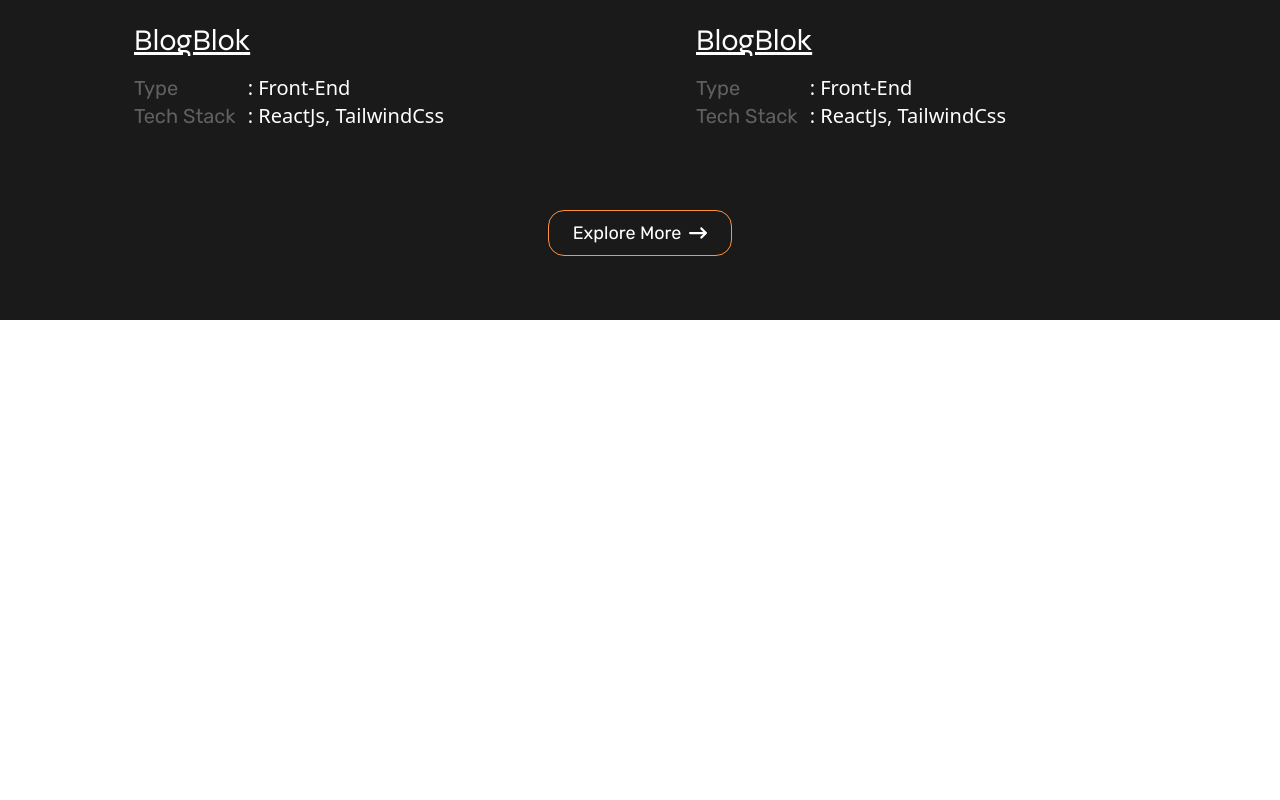
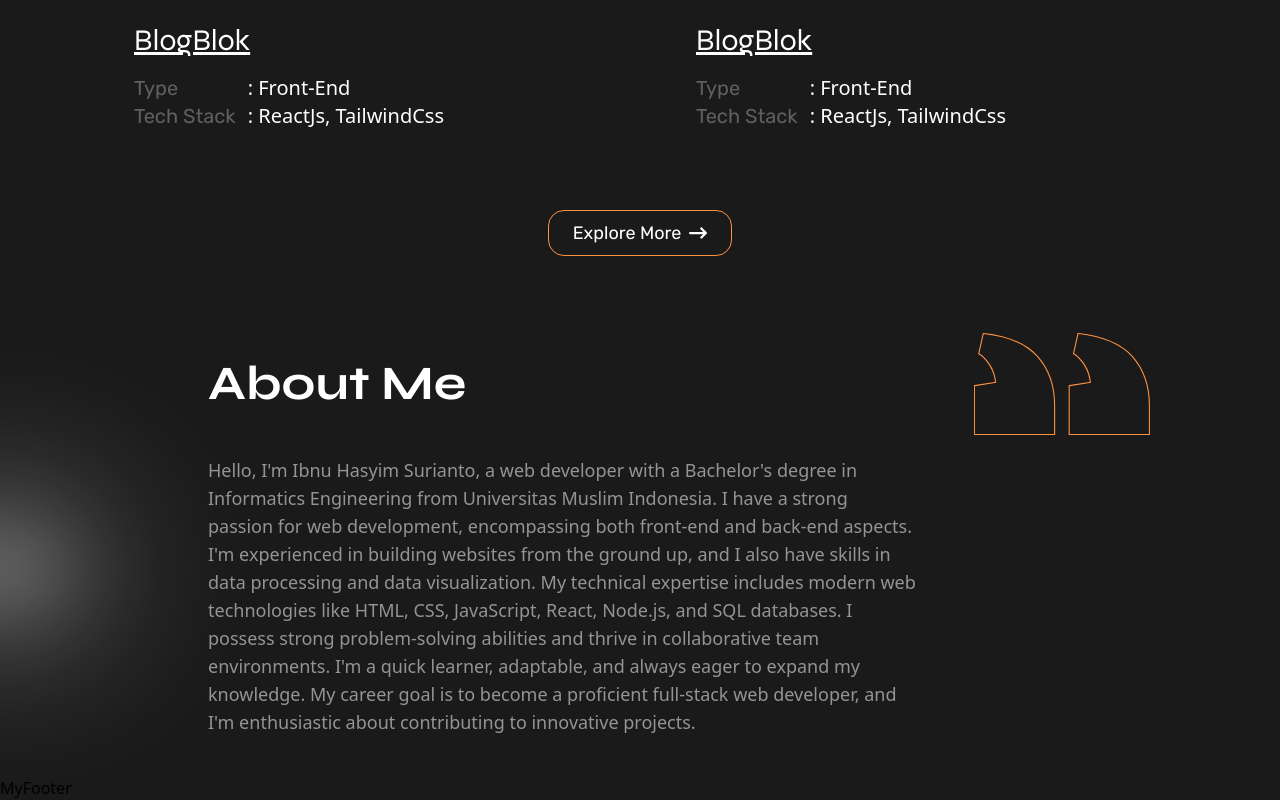
Before and after one commit to IbnuHs/HasyimDev-Portofolio, a React (Vite) app: page / in a window 1280 px wide. Shown: the part 2745-3545 px from the top of the page. Before the commit the page ends 3065 px from the top, so only its background shows below. Built offline with nearby package versions, Linux system fonts and the light colour scheme.

Commit message:
add project session

```diff
--- a/src/App.jsx
+++ b/src/App.jsx
@@ -2,6 +2,7 @@ import "./App.css";
 import { Navbar } from "./Components/Navbar";
 import { HomePages } from "./Pages/Homepages/HomePages";
 import { Routes, Route } from "react-router";
+import { MyFooter } from "./Components/MyFooter";
 
 function App() {
   return (
@@ -11,6 +12,7 @@ function App() {
         <Routes>
           <Route path="/" element={<HomePages />} />
         </Routes>
+        <MyFooter />
       </div>
     </div>
   );
--- /dev/null
+++ b/src/Components/MyFooter.jsx
@@ -0,0 +1,5 @@
+import React from "react";
+
+export const MyFooter = () => {
+  return <div>MyFooter</div>;
+};
--- a/src/Pages/Homepages/HomePages.jsx
+++ b/src/Pages/Homepages/HomePages.jsx
@@ -2,6 +2,7 @@ import React from "react";
 import { MyProfile } from "./Section/MyProfile";
 import { MySkill } from "./Section/MySkill";
 import { MyProjects } from "./Section/MyProjects";
+import { Aboutme } from "./Section/Aboutme";
 
 export const HomePages = () => {
   return (
@@ -9,6 +10,7 @@ export const HomePages = () => {
       <MyProfile />
       <MySkill />
       <MyProjects />
+      <Aboutme />
     </div>
   );
 };
--- /dev/null
+++ b/src/Pages/Homepages/Section/Aboutme.jsx
@@ -0,0 +1,32 @@
+import React from "react";
+import backquote from "../../../assets/backtip.svg";
+
+export const Aboutme = () => {
+  return (
+    <div className="px-8 text-white py-10 relative md:px-14 lg:px-32 xl:px-52">
+      <h2 className="font-syne text-2xl font-bold md:text-3xl lg:text-5xl">
+        About Me
+      </h2>
+      <p className="text-[#949494] mt-5 text-sm lg:max-w-[90%] xl:text-lg xl:mt-12 xl:max-w-[82%] 2xl:max-w-[75%]">
+        Hello, I'm Ibnu Hasyim Surianto, a web developer with a Bachelor's
+        degree in Informatics Engineering from Universitas Muslim Indonesia. I
+        have a strong passion for web development, encompassing both front-end
+        and back-end aspects. I'm experienced in building websites from the
+        ground up, and I also have skills in data processing and data
+        visualization. My technical expertise includes modern web technologies
+        like HTML, CSS, JavaScript, React, Node.js, and SQL databases. I possess
+        strong problem-solving abilities and thrive in collaborative team
+        environments. I'm a quick learner, adaptable, and always eager to expand
+        my knowledge. My career goal is to become a proficient full-stack web
+        developer, and I'm enthusiastic about contributing to innovative
+        projects.
+      </p>
+      <img
+        src={backquote}
+        alt=""
+        className="font-extrabold absolute top-3 right-5 w-[80px] md:right-8 md:w-[100px] lg:right-25 lg:w-[150px] xl:w-[180px] xl:right-32"
+      />
+      <div className="h-[40px] w-[120px] absolute left-0 top-[50%] rounded-[100%] shadow-[#e0e0e0] shadow-background bg-[#f1f1f18a] blur-2xl -z-10  md:w-[120px] lg:-left-20 lg:w-[150px]"></div>
+    </div>
+  );
+};
--- /dev/null
+++ b/src/Pages/Homepages/Section/MyExperience.jsx
@@ -0,0 +1,5 @@
+import React from "react";
+
+export const MyExperience = () => {
+  return <div>MyExperience</div>;
+};
--- a/src/Pages/Homepages/Section/MyProjects.jsx
+++ b/src/Pages/Homepages/Section/MyProjects.jsx
@@ -12,7 +12,7 @@ export const MyProjects = () => {
           <div className="h-[20px] w-[80px] absolute -right-10 rounded-[100%] shadow-[#e0e0e0] shadow-background bg-[#f1f1f18a] blur-2xl -z-10 md:-right-20 md:w-[120px]"></div>
         </span>
       </h2>
-      <div className="grid [grid-template-columns:repeat(auto-fit,minmax(0,300px))] gap-4 justify-center mt-10 place-items-center px-5 fit-2-auto md:[grid-template-columns:repeat(auto-fit,minmax(0,320px))] md:gap-8 lg:mt-20 lg:[grid-template-columns:repeat(auto-fit,minmax(0,340px))] lg:gap-16 xl:[grid-template-columns:repeat(auto-fit,minmax(0,450px))] xl:gap-28">
+      <div className="grid [grid-template-columns:repeat(auto-fit,minmax(0,300px))] gap-12 justify-center mt-10 place-items-center px-5 fit-2-auto md:[grid-template-columns:repeat(auto-fit,minmax(0,320px))] md:gap-8 lg:mt-20 lg:[grid-template-columns:repeat(auto-fit,minmax(0,340px))] lg:gap-16 xl:[grid-template-columns:repeat(auto-fit,minmax(0,450px))] xl:gap-28">
         {projects.map((i, index) => (
           <CardProject
             key={index}
```
Also changed, not shown: src/assets/backtip.svg (added).
